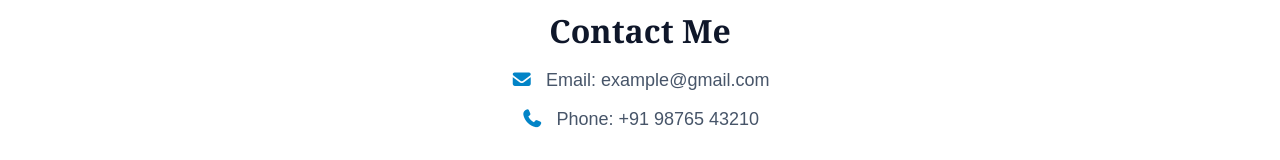
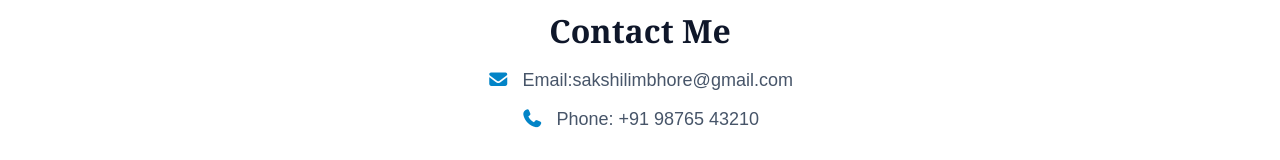
Before and after one commit to sakshilimbhore/html-css-font, a plain HTML site: page index.html in a window 1280 px wide. Shown: the part 1461-1621 px from the top of the page. Drawn offline with Linux system fonts and the light colour scheme.

Commit message:
css added

```diff
--- a/index.html
+++ b/index.html
@@ -6,17 +6,17 @@
 
     <title>Creative Web Page</title>
 
-    <!-- Font Awesome -->
+
     <link rel="stylesheet"
           href="https://cdnjs.cloudflare.com/ajax/libs/font-awesome/7.0.0/css/all.min.css">
 
-    <!-- CSS File -->
+
     <link rel="stylesheet" href="style.css">
 </head>
 
 <body>
 
-    <!-- Navigation Bar -->
+
     <header>
         <div class="logo">
             <i class="fa-solid fa-laptop-code"></i>
@@ -152,7 +152,7 @@
 
         <p>
             <i class="fa-solid fa-envelope"></i>
-            Email: example@gmail.com
+            Email:sakshilimbhore@gmail.com
         </p>
 
         <p>
```
